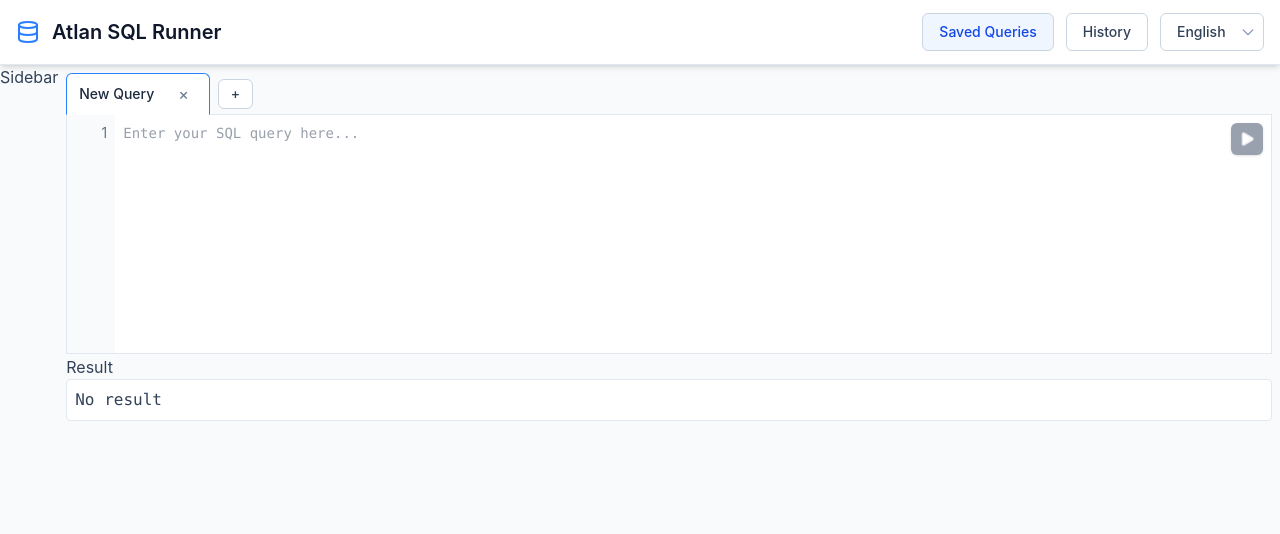
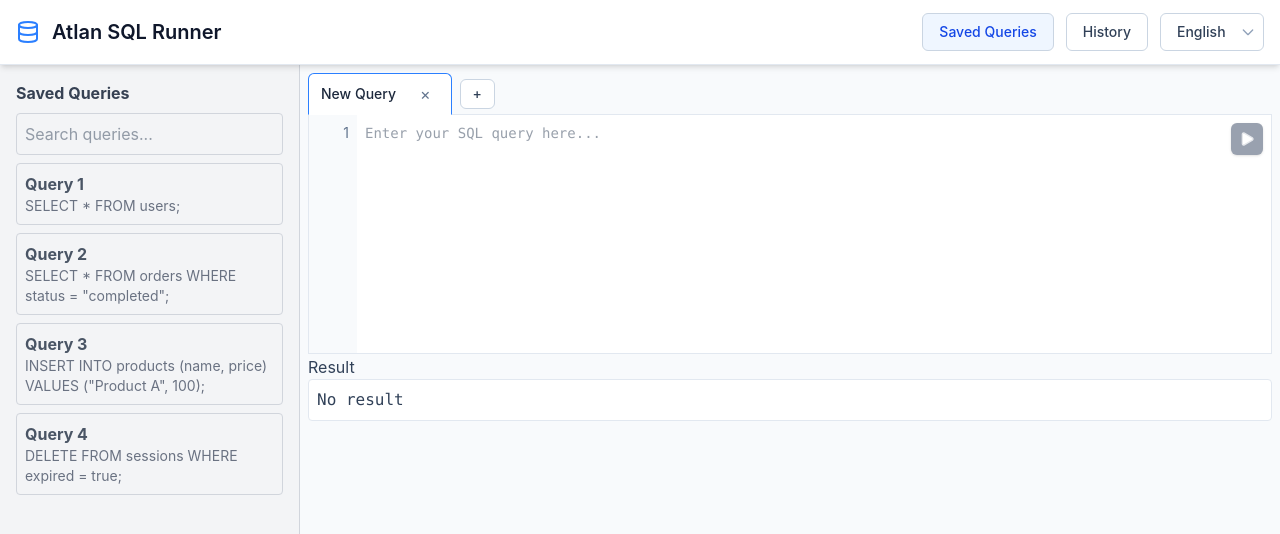
Before and after one commit to vikasraok/atlan-sql-runner, a React (Vite) app: page / in a window 1280 px wide. Shown: the top 534 px of the page. Built offline with nearby package versions, Linux system fonts and the light colour scheme.

Commit message:
Sidebar implementation

```diff
--- a/src/components/Sidebar.tsx
+++ b/src/components/Sidebar.tsx
@@ -1,15 +1,76 @@
-import React from "react";
+import React, { useState, useEffect } from "react";
 import { useTranslation } from "../hooks/useTranslation";
+import { mockSavedQueries } from "../mock/savedQueries";
+import { useAppState } from '../hooks/useAppState';
+
+type SavedQuery = {
+  title: string;
+  description: string;
+};
 
 const Sidebar: React.FC = () => {
   const { t } = useTranslation();
+  const { updateTabSql, activeId } = useAppState();
+  const [isSavedQueriesOpen, setIsSavedQueriesOpen] = useState(true);
+  const [searchTerm, setSearchTerm] = useState("");
+  const [savedQueries, setSavedQueries] = useState<SavedQuery[]>([]);
+
+  useEffect(() => {
+    const fetchSavedQueries = async () => {
+      const response = await new Promise<SavedQuery[]>((resolve) => {
+        setTimeout(() => resolve(mockSavedQueries), 1000);
+      });
+      setSavedQueries(response);
+    };
+
+    fetchSavedQueries();
+  }, []);
+
+  const filteredQueries = savedQueries.filter((query) =>
+    query.title.toLowerCase().includes(searchTerm.toLowerCase())
+  );
+
+  const handleQueryClick = (query: SavedQuery) => {
+    if (activeId) {
+      updateTabSql(activeId, query.description);
+    }
+  };
 
   return (
-    <div data-testid="sidebar">
-      <h2 data-testid="sidebar-heading">{t('sidebar')}</h2>
-      {/* Render sidebar content here */}
+    <div className="w-[300px] bg-gray-100 border-r border-gray-300 h-full">
+      <div className="p-4" data-testid="sidebar">
+        <button
+          onClick={() => setIsSavedQueriesOpen(!isSavedQueriesOpen)}
+          className="w-full text-left font-bold text-gray-700"
+        >
+          {t('savedQueries')}
+        </button>
+        {isSavedQueriesOpen && (
+          <div className="mt-2">
+            <input
+              type="text"
+              placeholder={t('searchQueries')}
+              value={searchTerm}
+              onChange={(e) => setSearchTerm(e.target.value)}
+              className="w-full p-2 border border-gray-300 rounded mb-2"
+            />
+            <ul className="pl-0">
+              {filteredQueries.map((query, index) => (
+                <li
+                  key={index}
+                  className="text-gray-600 mb-2 cursor-pointer hover:bg-gray-200 p-2 rounded border border-gray-300"
+                  onClick={() => handleQueryClick(query)}
+                >
+                  <div className="font-bold">{query.title}</div>
+                  <div className="text-sm text-gray-500">{query.description}</div>
+                </li>
+              ))}
+            </ul>
+          </div>
+        )}
+      </div>
     </div>
   );
-}
+};
 
 export default Sidebar;
--- a/src/locales/en.json
+++ b/src/locales/en.json
@@ -23,5 +23,6 @@
   "selectLanguage": "Select language",
   "addTab": "Add tab",
   "tabLabel": "Query tab",
-  "noResult": "No result"
+  "noResult": "No result",
+  "searchQueries": "Search queries..."
 }
--- a/src/locales/es.json
+++ b/src/locales/es.json
@@ -27,5 +27,6 @@
   "tab1Label": "Pestaña de consulta 1",
   "tab2Label": "Pestaña de consulta 2",
   "tab3Label": "Pestaña de consulta 3",
-  "noResult": "Sin resultado"
+  "noResult": "Sin resultado",
+  "searchQueries": "Buscar consultas..."
 }
--- /dev/null
+++ b/src/mock/savedQueries.ts
@@ -0,0 +1,6 @@
+export const mockSavedQueries = [
+  { title: 'Query 1', description: 'SELECT * FROM users;' },
+  { title: 'Query 2', description: 'SELECT * FROM orders WHERE status = "completed";' },
+  { title: 'Query 3', description: 'INSERT INTO products (name, price) VALUES ("Product A", 100);' },
+  { title: 'Query 4', description: 'DELETE FROM sessions WHERE expired = true;' },
+];
```
